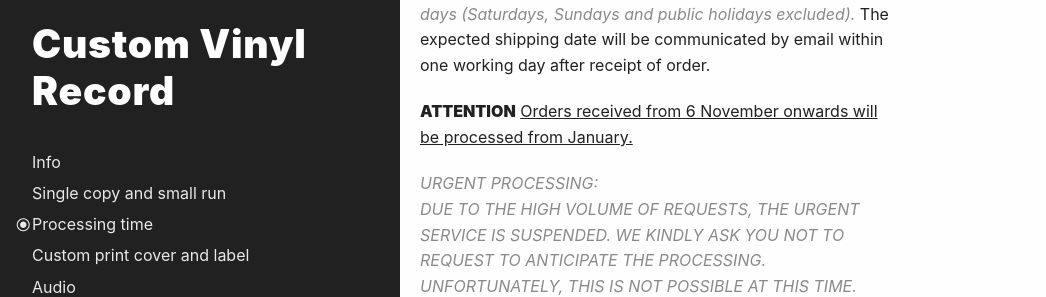
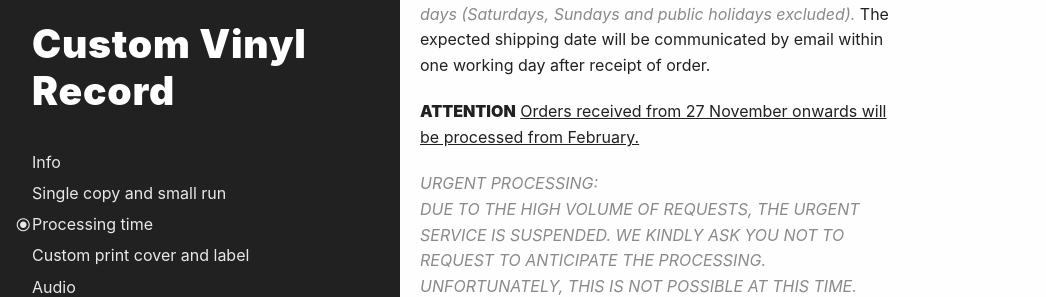
Before and after one commit to Vinilificio/vinilificio.com, a Jekyll site: the page built from en/single-copy.md, in a window 1280 px wide and 900 px high, scrolled down 2133 px. Shown: the part 159-456 px from the top of the window, without its empty margins (0-1046 px from the left). Built offline with Jekyll 4.4.1, drawn with Linux system fonts in a browser that asks for light colours; nearby versions of some CDN libraries; comment, search, counter and statistics services are not loaded.

Commit message:
aggiornate tempistiche

```diff
--- a/en/single-copy.md
+++ b/en/single-copy.md
@@ -71,7 +71,7 @@ Processing and shipping times are calculated from the date of payment and depend
 
 <i>Processing times currently vary between 20 and 50 working days (Saturdays, Sundays and public holidays excluded).</i> The expected shipping date will be communicated by email within one working day after receipt of order. <br>
 
-<b>ATTENTION</b> <ins> Orders received from 6 November onwards will be processed from January.</ins>
+<b>ATTENTION</b> <ins> Orders received from 27 November onwards will be processed from February.</ins>
 
 
 *URGENT PROCESSING:* <br>
```
